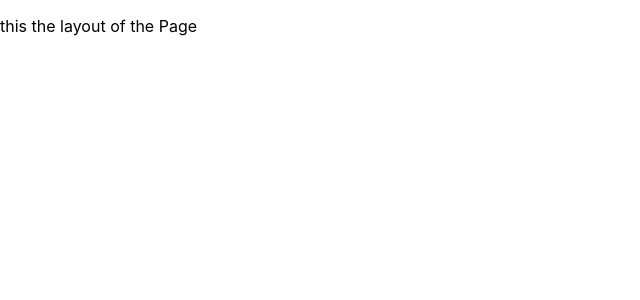
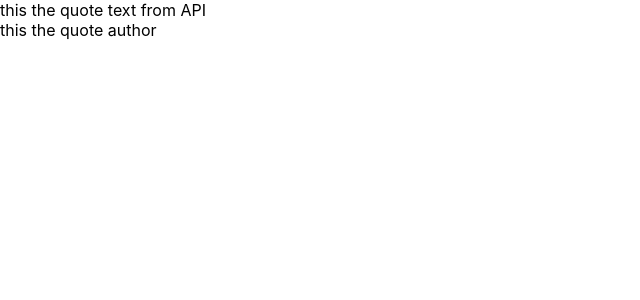
Before and after one commit to anoobbava/motivation-react-app, a React (Create React App) app: page / in a window 1280 px wide. Shown: the top 300 px of the page, without its empty margins (0-640 px from the left). Built offline with nearby package versions, Linux system fonts and the light colour scheme.

Commit message:
Added HOC component and added to our layout file

```diff
--- a/src/components/Layout/Layout.js
+++ b/src/components/Layout/Layout.js
@@ -1,10 +1,12 @@
-import React from 'react'
+import React from 'react';
 
+import Aux from '../../hoc/Aux';
 const Layout = () => {
   return (
-    <div>
-      <p>this the layout of the Page</p>
-    </div>
+    <Aux >
+      <div> this the quote text from API</div>
+      <div> this the quote author</div>
+    </Aux >
   )
 }
 
--- /dev/null
+++ b/src/hoc/Aux.js
@@ -0,0 +1,3 @@
+const Aux = (props) => props.children;
+
+export default Aux;
```
Also changed, not shown: src/components/Layout/Layout.css (added).
